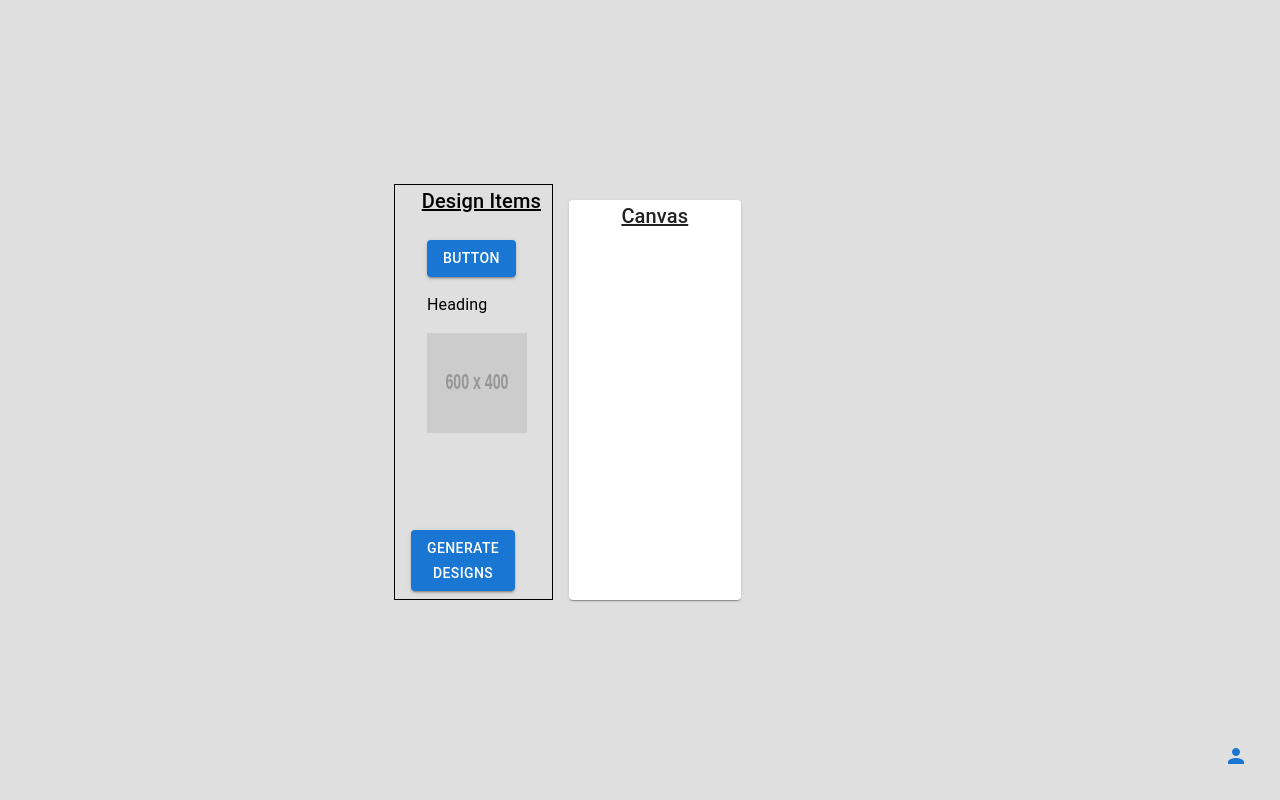
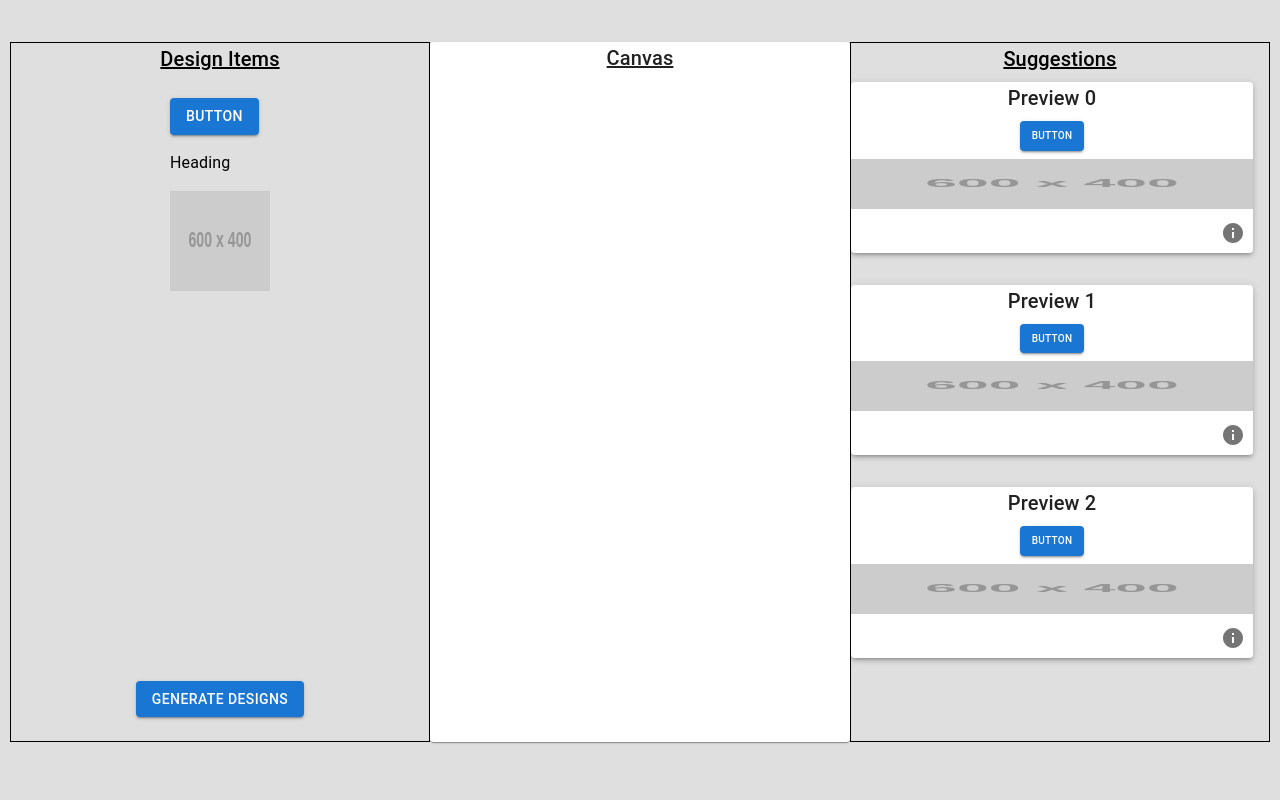
Before and after one commit to erdoganabaci/design-suggestions, a React (Vite) app: page / in a window 1280 px wide. Built offline with nearby package versions, Linux system fonts and the light colour scheme.

Commit message:
Bigger layout for DG1Prototype

```diff
--- a/src/App.css
+++ b/src/App.css
@@ -1,7 +1,8 @@
 #root {
-  max-width: 1280px;
-  margin: 0 auto;
-  padding: 2rem;
+  /* max-width: 1280px; */
+  /* margin: 0 auto; */
+  /* padding: 2rem; */
+  /* padding: 0; */
   text-align: center;
 }
 
--- a/src/App.jsx
+++ b/src/App.jsx
@@ -1,16 +1,16 @@
 import "./App.css"
-// import DG1Prototype from "./prototypes/dg1"
-// import DG2Prototype from "./prototypes/dg2"
-// import DG3Prototype from "./prototypes/dg3"
+import DG1Prototype from "./prototypes/dg1"
+import DG2Prototype from "./prototypes/dg2"
+import DG3Prototype from "./prototypes/dg3"
 import DG4Prototype from "./prototypes/dg4"
 
 function App() {
   return (
     <>
-      {/* <DG1Prototype /> */}
+      <DG1Prototype />
       {/* <DG2Prototype /> */}
       {/* <DG3Prototype /> */}
-      <DG4Prototype />
+      {/* <DG4Prototype /> */}
     </>
   )
 }
--- a/src/index.css
+++ b/src/index.css
@@ -7,8 +7,8 @@
 body {
   margin: 0;
   display: flex;
-  place-items: center;
-  min-width: 320px;
-  min-height: 100dvh;
+  /* place-items: center; */
+  /* min-width: 320px; */
+  /* min-height: 100dvh; */
   background-color: #dfdfdf;
 }
--- a/src/prototypes/dg1/components/Canvas.jsx
+++ b/src/prototypes/dg1/components/Canvas.jsx
@@ -57,7 +57,7 @@ const Canvas = () => {
     }
   }
   return (
-    <Paper ref={dropRef} style={{ minHeight: "400px", width: "300px", marginRight: 10 }}>
+    <Paper ref={dropRef} style={{ minHeight: "400px", width: "100%" }}>
       <Typography variant="h6" gutterBottom sx={{ textDecoration: "underline" }}>
         Canvas
       </Typography>
--- a/src/prototypes/dg1/index.jsx
+++ b/src/prototypes/dg1/index.jsx
@@ -5,14 +5,25 @@ import Sidebar from "./components/Sidebar"
 
 const DG1Prototype = () => {
   return (
-    <Grid container spacing={2}>
+    <Grid
+      container
+      // spacing={2}
+      marginTop={4}
+      padding={"10px"}
+      style={{ width: "100vw", height: "90vh" }}
+      justifyContent={"space-between"}
+      // gap={1}
+      display={"flex"}
+    >
       <Grid
         item
-        xs={3}
+        xs={4}
+        xl={4}
         sx={{ border: "1px solid black" }}
-        style={{ paddingTop: 0 }}
+        style={{ paddingTop: 0, overflow: "auto" }}
         display={"flex"}
         flexDirection={"column"}
+        alignItems={"center"}
         justifyContent={"space-between"}
       >
         <Grid display={"flex"} flexDirection={"column"}>
@@ -21,14 +32,17 @@ const DG1Prototype = () => {
           </Typography>
           <Sidebar />
         </Grid>
-        <Grid width={"10px"} mb={1}>
-          <Button variant="contained">Generate Designs</Button>
+        <Grid mb={1}>
+          {/* <Button variant="contained">Generate Designs</Button> */}
+          <Button variant="contained" sx={{ m: 2, alignSelf: "center" }}>
+            Generate Designs
+          </Button>
         </Grid>
       </Grid>
-      <Grid item xs={6} display={"flex"} justifyContent={"center"}>
+      <Grid item xs={4} xl={4} display={"flex"} justifyContent={"center"}>
         <Canvas />
       </Grid>
-      <Grid item xs={3} sx={{ border: "1px solid black" }} style={{ paddingTop: 0 }}>
+      <Grid item xs={4} xl={4} sx={{ border: "1px solid black" }} style={{ paddingTop: 0 }}>
         <DesignSuggestions />
       </Grid>
     </Grid>
```
